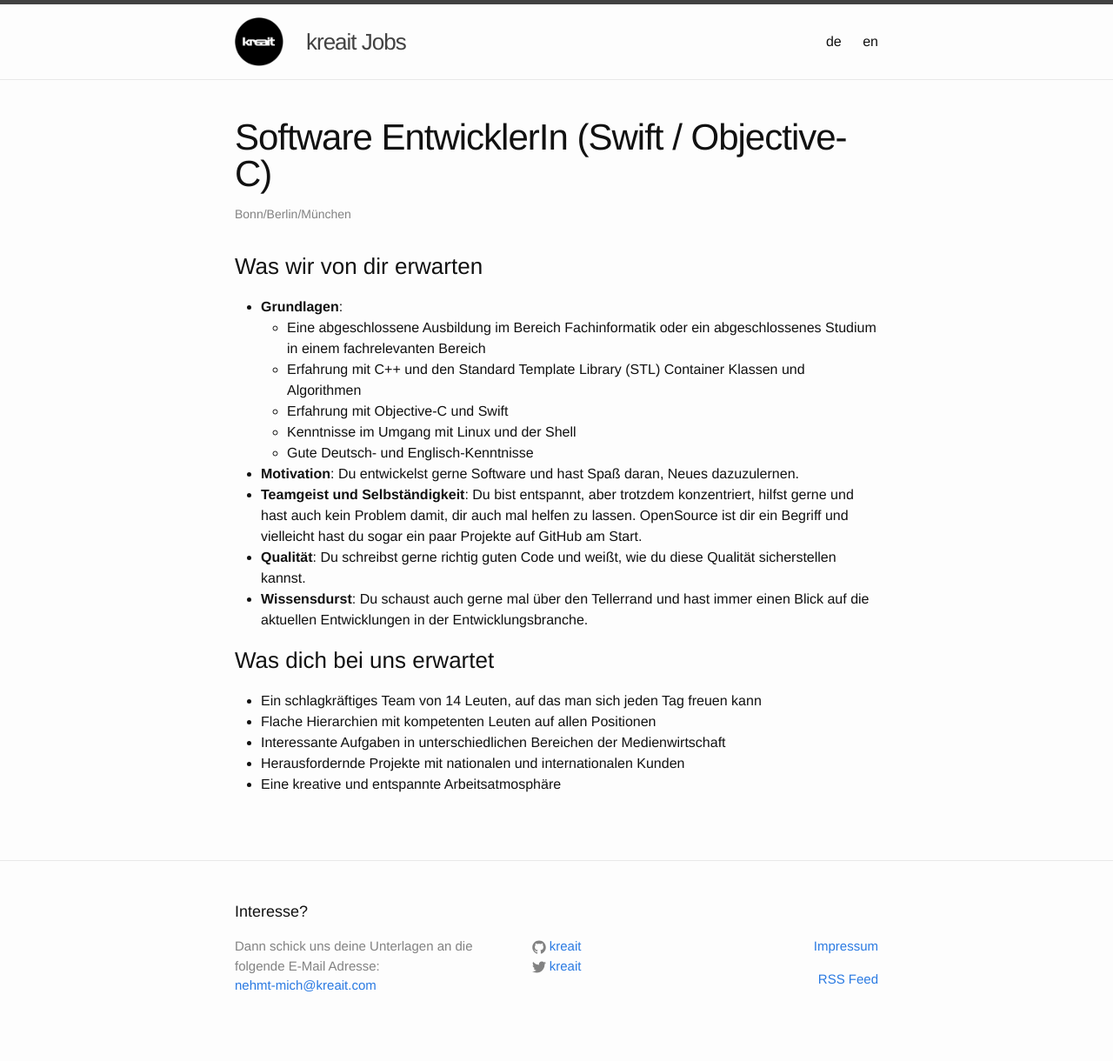
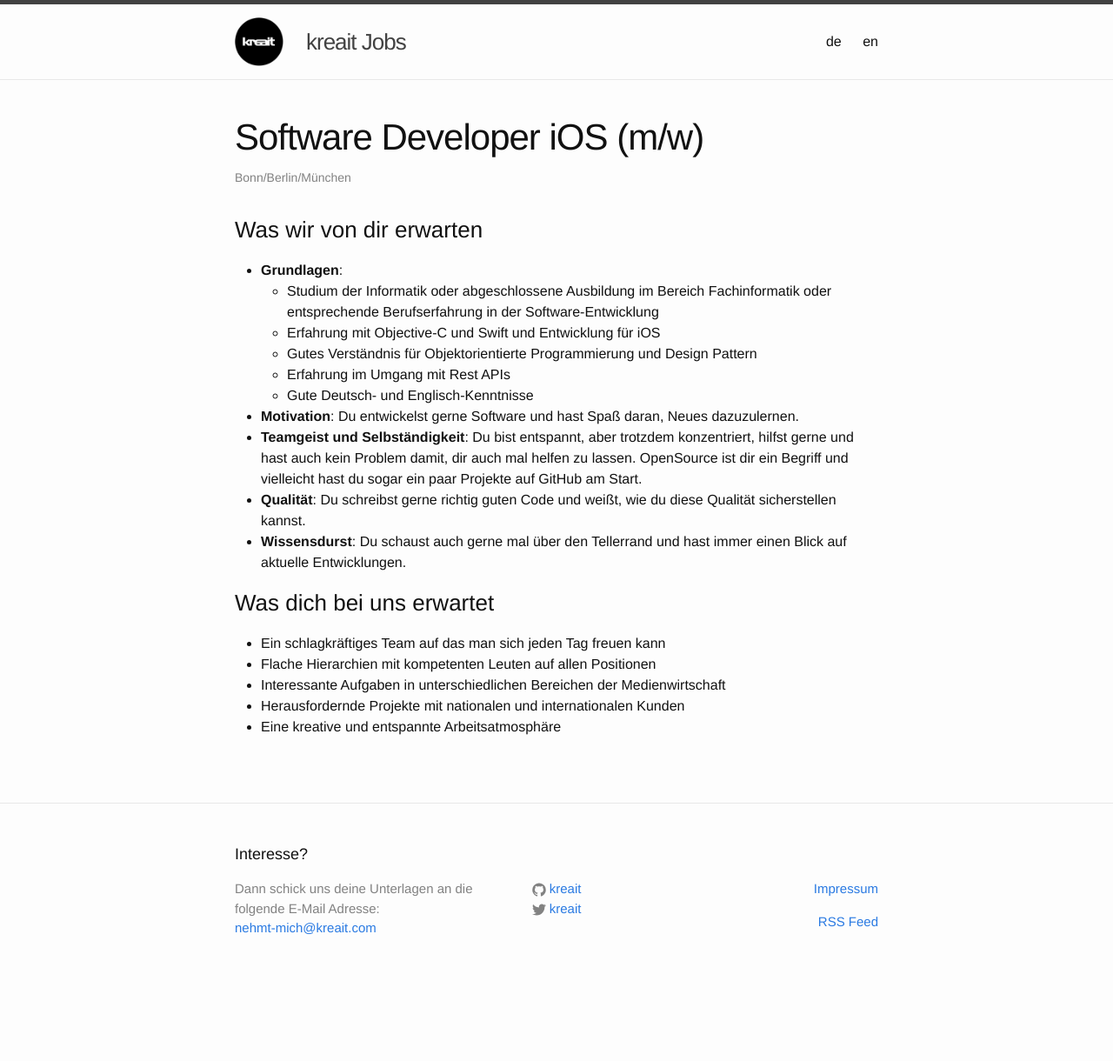
Before and after one commit to dyanakiev/jobs.kreait.com, a Jekyll site: the page built from _posts/de/2016-05-27-ios-developer.md, in a window 1280 px wide. Shown: the whole page at 87% size. Built offline with Jekyll 4.4.1, drawn with Linux system fonts in a browser that asks for light colours; nearby versions of some CDN libraries; after the commit the page ends 1154 px from its top, so only the background shows below that.

Commit message:
updated ios dev

```diff
--- a/_posts/de/2016-05-27-swift-objective-c-entwicklerin.md
+++ b/_posts/de/2016-05-27-ios-developer.md
@@ -1,6 +1,6 @@
 ---
 layout:   post
-title:    Software EntwicklerIn (Swift / Objective-C)
+title:    Software Developer iOS (m/w)
 name:     swift-objective-c-entwicklerin
 date:     2016-05-27 17:00:00
 lang:     de
@@ -11,19 +11,19 @@
 ### Was wir von dir erwarten
 
 - **Grundlagen**:
-    + Eine abgeschlossene Ausbildung im Bereich Fachinformatik oder ein abgeschlossenes Studium in einem fachrelevanten Bereich
-    + Erfahrung mit C++ und den Standard Template Library (STL) Container Klassen und Algorithmen
-    + Erfahrung mit Objective-C und Swift
-    + Kenntnisse im Umgang mit Linux und der Shell
+    + Studium der Informatik oder abgeschlossene Ausbildung im Bereich Fachinformatik oder entsprechende Berufserfahrung in der Software-Entwicklung
+    + Erfahrung mit Objective-C und Swift und Entwicklung für iOS
+    + Gutes Verständnis für Objektorientierte Programmierung und Design Pattern
+    + Erfahrung im Umgang mit Rest APIs
     + Gute Deutsch- und Englisch-Kenntnisse
 - **Motivation**: Du entwickelst gerne Software und hast Spaß daran, Neues dazuzulernen.
 - **Teamgeist und Selbständigkeit**: Du bist entspannt, aber trotzdem konzentriert, hilfst gerne und hast auch kein Problem damit, dir auch mal helfen zu lassen. OpenSource ist dir ein Begriff und vielleicht hast du sogar ein paar Projekte auf GitHub am Start.
 - **Qualität**: Du schreibst gerne richtig guten Code und weißt, wie du diese Qualität sicherstellen kannst.
-- **Wissensdurst**: Du schaust auch gerne mal über den Tellerrand und hast immer einen Blick auf die aktuellen Entwicklungen in der Entwicklungsbranche.
+- **Wissensdurst**: Du schaust auch gerne mal über den Tellerrand und hast immer einen Blick auf aktuelle Entwicklungen.
 
 ### Was dich bei uns erwartet
 
-- Ein schlagkräftiges Team von 14 Leuten, auf das man sich jeden Tag freuen kann
+- Ein schlagkräftiges Team auf das man sich jeden Tag freuen kann
 - Flache Hierarchien mit kompetenten Leuten auf allen Positionen
 - Interessante Aufgaben in unterschiedlichen Bereichen der Medienwirtschaft
 - Herausfordernde Projekte mit nationalen und internationalen Kunden
```
